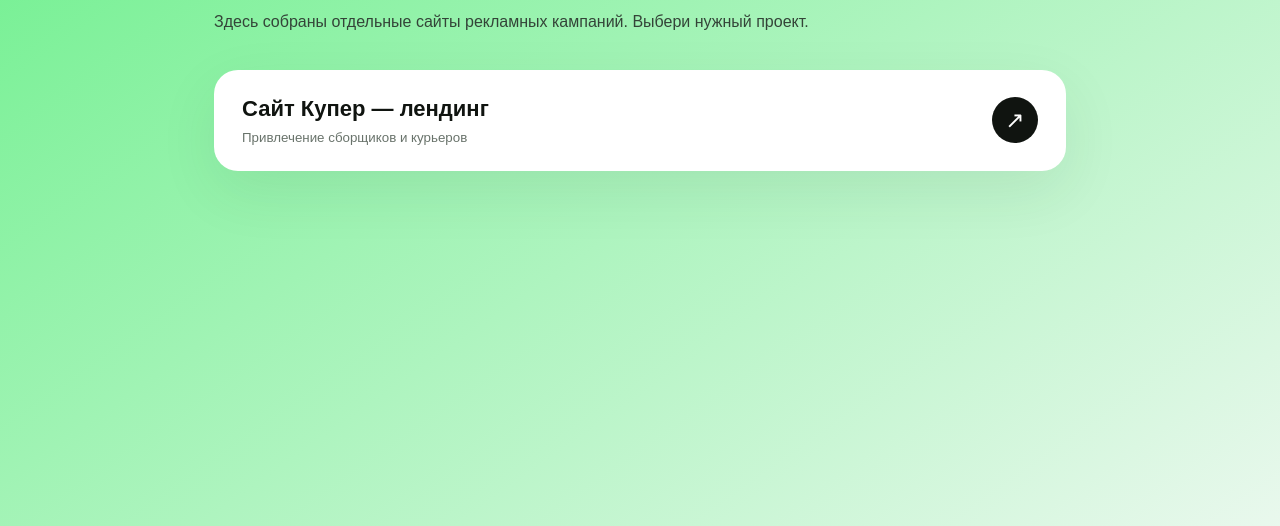
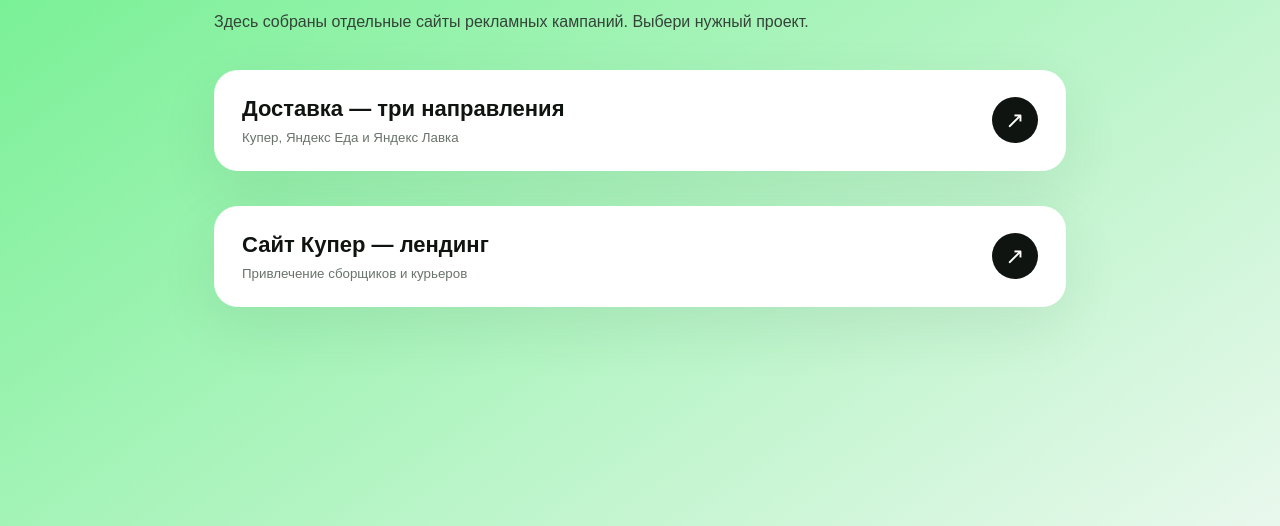
Before and after one commit to casetar/uhodi, a plain HTML site: page index.html in a window 1280 px wide. Shown: the part 274-800 px from the top of the page. Drawn offline with Linux system fonts and the light colour scheme.

Commit message:
Add delivery landing to project index

```diff
--- a/index.html
+++ b/index.html
@@ -9,4 +9,4 @@
 *{box-sizing:border-box}body{margin:0;min-height:100vh;background:linear-gradient(145deg,#65ef86,#e9f8ed);font-family:Arial,sans-serif;color:#101410}.wrap{max-width:900px;margin:auto;padding:80px 24px}.tag{font-size:12px;font-weight:800;letter-spacing:2px;text-transform:uppercase}.tag:before{content:"";display:inline-block;width:8px;height:8px;background:#101410;border-radius:50%;margin-right:9px}h1{font-size:clamp(42px,8vw,76px);letter-spacing:-4px;line-height:.98;margin:24px 0 14px}p{color:#344438;line-height:1.6}.card{display:flex;align-items:center;justify-content:space-between;gap:20px;margin-top:35px;padding:26px 28px;background:#fff;border-radius:24px;text-decoration:none;color:inherit;box-shadow:0 20px 60px #193d2415;transition:.2s}.card:hover{transform:translateY(-4px)}.card strong{font-size:22px}.card small{display:block;color:#69736b;margin-top:8px}.arrow{width:46px;height:46px;flex:none;border-radius:50%;display:grid;place-items:center;background:#101410;color:white;font-size:23px}@media(max-width:520px){.wrap{padding-top:55px}.card{padding:21px}.card strong{font-size:18px}}
 </style>
 </head>
-<body><main class="wrap"><div class="tag">UHODI · РЕКЛАМНЫЕ ПРОЕКТЫ</div><h1>Наши<br>лендинги.</h1><p>Здесь собраны отдельные сайты рекламных кампаний. Выбери нужный проект.</p><a class="card" href="./сайт%20купер%20лендинг/"><span><strong>Сайт Купер — лендинг</strong><small>Привлечение сборщиков и курьеров</small></span><span class="arrow">↗</span></a></main></body></html>
+<body><main class="wrap"><div class="tag">UHODI · РЕКЛАМНЫЕ ПРОЕКТЫ</div><h1>Наши<br>лендинги.</h1><p>Здесь собраны отдельные сайты рекламных кампаний. Выбери нужный проект.</p><a class="card" href="./сайт%20доставка%20лендинг/"><span><strong>Доставка — три направления</strong><small>Купер, Яндекс Еда и Яндекс Лавка</small></span><span class="arrow">↗</span></a><a class="card" href="./сайт%20купер%20лендинг/"><span><strong>Сайт Купер — лендинг</strong><small>Привлечение сборщиков и курьеров</small></span><span class="arrow">↗</span></a></main></body></html>
```
